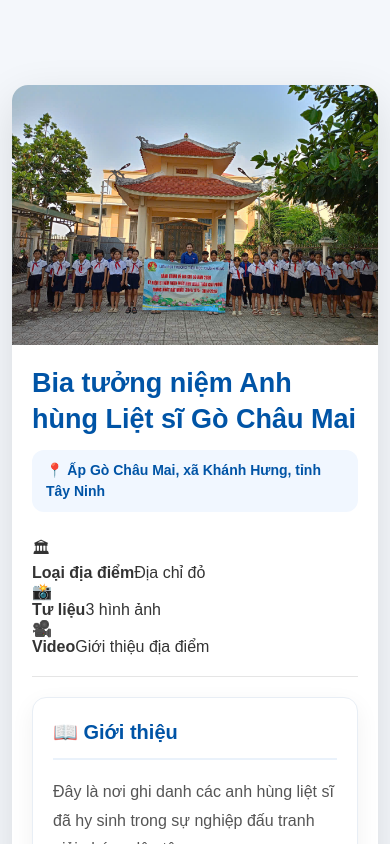
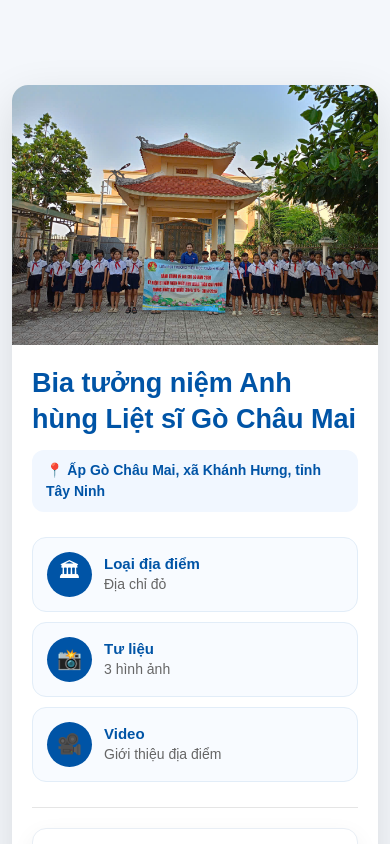
Before and after one commit to doanxakhanhhung/diachido-khanhhung, a React (Vite) app: page /chi-tiet/1 in a window 390 px wide. Shown: the top 844 px of the page. Built offline with nearby package versions, Linux system fonts and the light colour scheme.

Commit message:
Update style.css

```diff
--- a/src/css/style.css
+++ b/src/css/style.css
@@ -2268,4 +2268,202 @@ footer{
     }
 
 }
-}
+/* ===========================
+   THÔNG TIN NHANH
+=========================== */
+
+.detail-quick-info {
+    display: grid;
+
+    grid-template-columns:
+        repeat(3, 1fr);
+
+    gap: 15px;
+
+    margin: 25px 0 35px;
+}
+
+.quick-info-item {
+    display: flex;
+
+    align-items: center;
+
+    gap: 12px;
+
+    padding: 18px;
+
+    background: #f8fbff;
+
+    border: 1px solid #e2edf8;
+
+    border-radius: 14px;
+
+    transition: .3s;
+}
+
+.quick-info-item:hover {
+    transform: translateY(-3px);
+
+    background: #f1f7ff;
+
+    box-shadow:
+        0 8px 20px rgba(0,84,166,.10);
+}
+
+.quick-info-icon {
+    width: 45px;
+
+    height: 45px;
+
+    display: flex;
+
+    align-items: center;
+
+    justify-content: center;
+
+    flex-shrink: 0;
+
+    background: #0054a6;
+
+    color: #fff;
+
+    border-radius: 50%;
+
+    font-size: 20px;
+}
+
+.quick-info-text strong {
+    display: block;
+
+    color: #0054a6;
+
+    font-size: 15px;
+
+    margin-bottom: 3px;
+}
+
+.quick-info-text span {
+    color: #666;
+
+    font-size: 14px;
+}
+
+
+/* ===========================
+   MOBILE
+=========================== */
+
+@media (max-width: 768px) {
+
+    .detail-quick-info {
+        grid-template-columns: 1fr;
+
+        gap: 10px;
+
+        margin: 20px 0 25px;
+    }
+
+    .quick-info-item {
+        padding: 14px;
+    }
+
+}
+/* ===========================
+   NÚT CHIA SẺ
+=========================== */
+
+.detail-share {
+    display: flex;
+
+    align-items: center;
+
+    justify-content: space-between;
+
+    gap: 15px;
+
+    margin: 0 0 30px;
+
+    padding: 16px 20px;
+
+    background: #f8fbff;
+
+    border: 1px solid #e2edf8;
+
+    border-radius: 14px;
+}
+
+.detail-share-title {
+    color: #0054a6;
+
+    font-weight: 600;
+
+    font-size: 15px;
+}
+
+.detail-share-buttons {
+    display: flex;
+
+    gap: 10px;
+}
+
+.share-btn {
+    border: none;
+
+    padding: 10px 16px;
+
+    border-radius: 8px;
+
+    cursor: pointer;
+
+    font-size: 14px;
+
+    font-weight: 600;
+
+    transition: .3s;
+}
+
+.share-btn:hover {
+    transform: translateY(-2px);
+}
+
+.share-btn.share {
+    background: #0054a6;
+
+    color: #fff;
+}
+
+.share-btn.copy {
+    background: #e8f2ff;
+
+    color: #0054a6;
+}
+
+
+/* ===========================
+   MOBILE
+=========================== */
+
+@media (max-width: 768px) {
+
+    .detail-share {
+        flex-direction: column;
+
+        align-items: stretch;
+
+        text-align: center;
+
+        padding: 15px;
+    }
+
+    .detail-share-buttons {
+        justify-content: center;
+    }
+
+    .share-btn {
+        flex: 1;
+
+        padding: 12px 10px;
+    }
+
+}
+}
```
